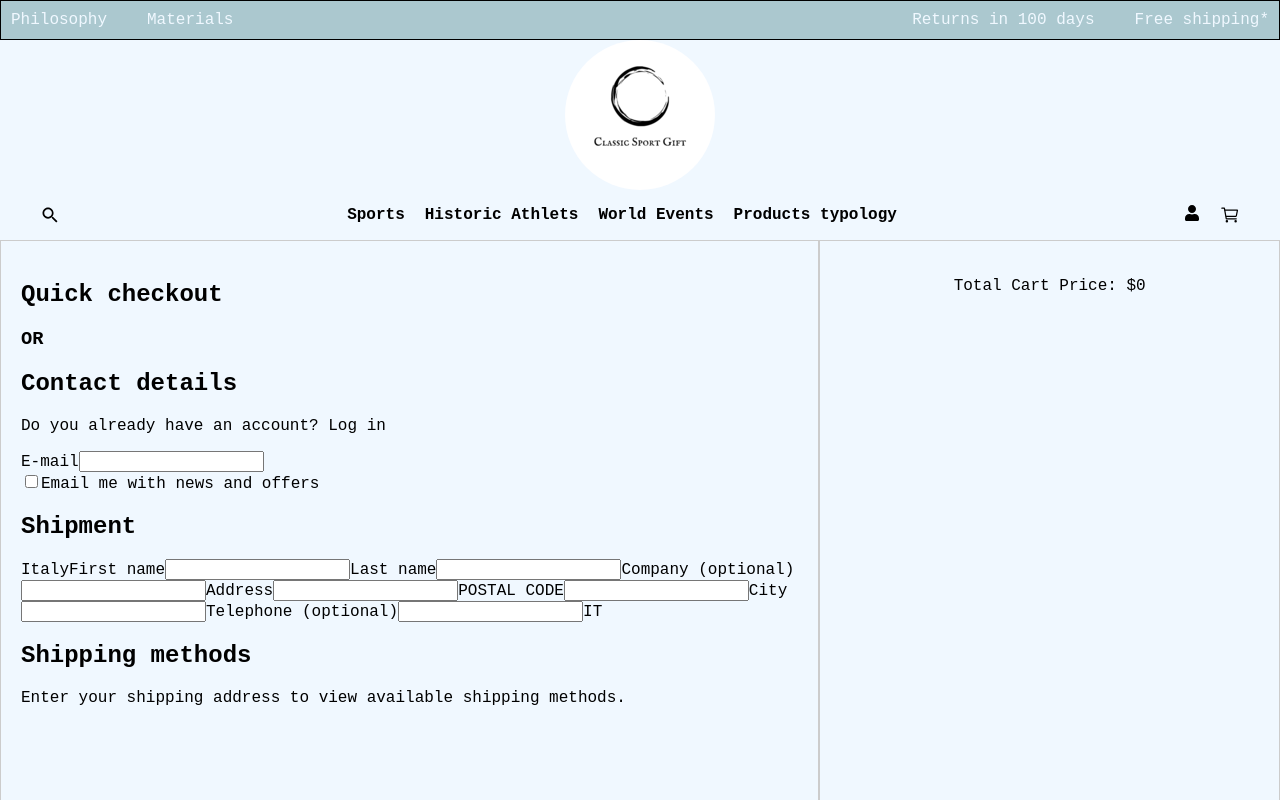
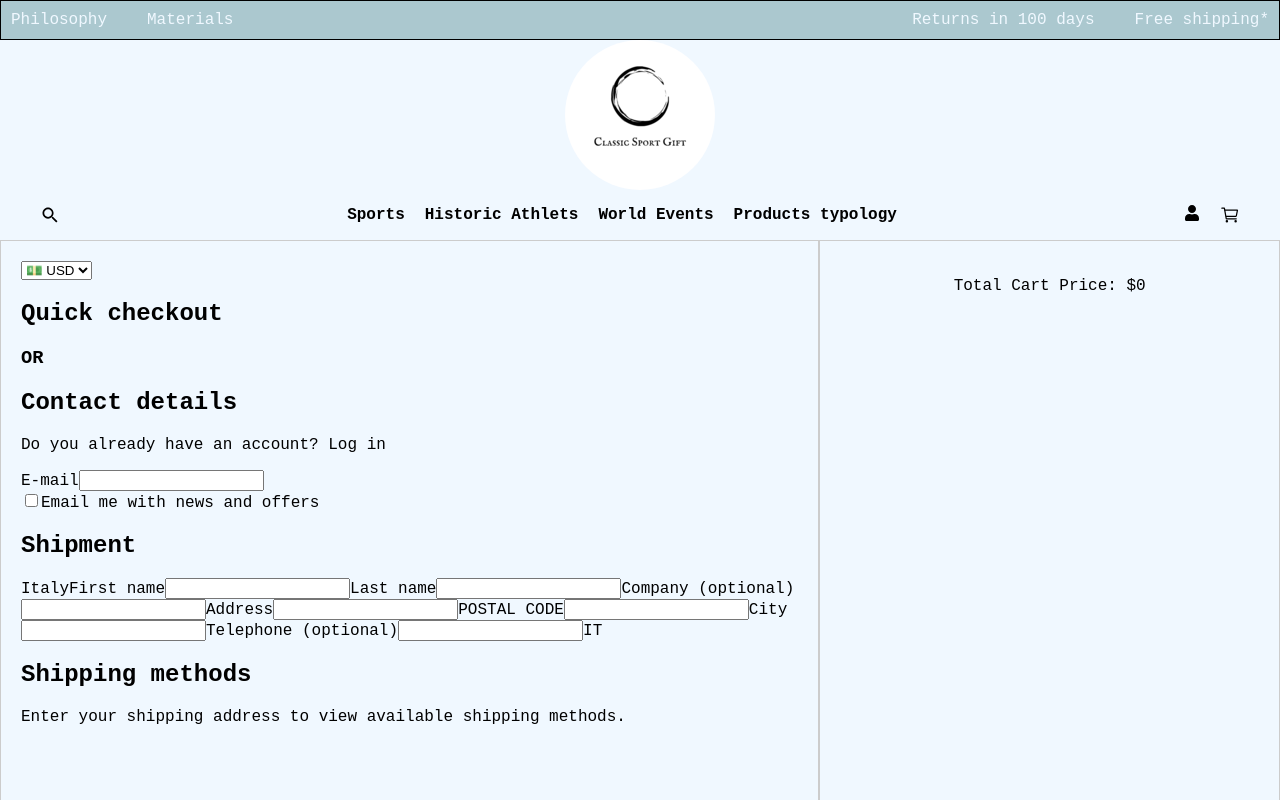
Before and after one commit to AntonioColaiera/Classic-Sport-E-commerce, a React (Create React App) app in the folder Gifts-From-History-E-Commerce.Client/gifts-from-history-e-commerce/: page /checkout/1 in a window 1280 px wide. Shown: the top 800 px of the page. Built offline with nearby package versions, Linux system fonts and the light colour scheme.

Commit message:
Paypal Sandbox

```diff
--- a/Gifts-From-History-E-Commerce.Client/gifts-from-history-e-commerce/package.json
+++ b/Gifts-From-History-E-Commerce.Client/gifts-from-history-e-commerce/package.json
@@ -8,6 +8,7 @@
     "@mui/icons-material": "^5.15.1",
     "@mui/material": "^5.15.1",
     "@mui/system": "^5.15.1",
+    "@paypal/react-paypal-js": "^8.1.3",
     "@reduxjs/toolkit": "^2.0.1",
     "@testing-library/jest-dom": "^5.17.0",
     "@testing-library/react": "^13.4.0",
--- a/Gifts-From-History-E-Commerce.Client/gifts-from-history-e-commerce/src/components/cart/Checkout.js
+++ b/Gifts-From-History-E-Commerce.Client/gifts-from-history-e-commerce/src/components/cart/Checkout.js
@@ -2,6 +2,14 @@ import React from 'react';
 import './Checkout.css'; // Importa il file CSS
 import CheckoutItems from './CheckoutItems';
 import PaymentDetails from './PaymentDetails';
+import Paypal from './Paypal';
+import { PayPalScriptProvider } from "@paypal/react-paypal-js";
+
+const initialOptions = {
+  "clientId": "AcTIOxaOFuPeD5K0Nk7eIel4vAwGt0IqcYbfhF7b1H1RitcxuOgdZ94dDSSvZI52W0eQMV9cYUudNUjf",
+  "currency": "Euro"
+
+};
 
 
 export default function Checkout() {
@@ -9,7 +17,11 @@ export default function Checkout() {
     <div className="checkout-container">
       <div className="checkout-section left-section">
         {/* Prima sezione - 65% */}
+        <PayPalScriptProvider options={initialOptions}>
+          <Paypal/>
+        </PayPalScriptProvider>
         <PaymentDetails/>
+
       </div>
       <div className="checkout-section right-section">
         {/* Seconda sezione - 35% */}
--- /dev/null
+++ b/Gifts-From-History-E-Commerce.Client/gifts-from-history-e-commerce/src/components/cart/Paypal.js
@@ -0,0 +1,57 @@
+import React, { useState } from 'react';
+import { PayPalButtons, usePayPalScriptReducer } from "@paypal/react-paypal-js";
+
+const Paypal = () => {
+    const [{ options, isPending }, dispatch] = usePayPalScriptReducer();
+    const [currency, setCurrency] = useState(options.currency);
+
+    const onCurrencyChange = ({ target: { value } }) => {
+        setCurrency(value);
+        dispatch({
+            type: "resetOptions",
+            value: {
+                ...options,
+                currency: value,
+            },
+        });
+    }
+
+    const onCreateOrder = (data,actions) => {
+        return actions.order.create({
+            purchase_units: [
+                {
+                    amount: {
+                        value: "8.99",
+                    },
+                },
+            ],
+        });
+    }
+
+    const onApproveOrder = (data,actions) => {
+        return actions.order.capture().then((details) => {
+            const name = details.payer.name.given_name;
+            alert(`Transaction completed by ${name}`);
+        });
+    }
+
+    return (
+        <div className="checkout">
+            {isPending ? <p>LOADING...</p> : (
+                <>
+                    <select value={currency} onChange={onCurrencyChange}>
+                            <option value="USD">💵 USD</option>
+                            <option value="EUR">💶 Euro</option>
+                    </select>
+                    <PayPalButtons
+                        style={{ layout: "vertical" }}
+                        createOrder={(data, actions) => onCreateOrder(data, actions)}
+                        onApprove={(data, actions) => onApproveOrder(data, actions)}
+                    />
+                </>
+            )}
+        </div>
+    );
+}
+
+export default Paypal ;
```
Also changed, not shown: 1 other file (tests, documents, lock files or other folders).
